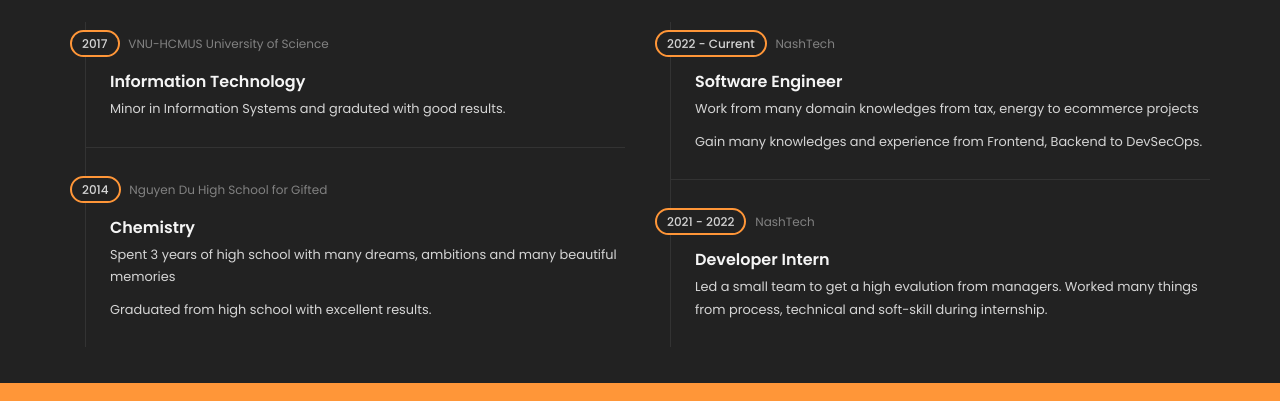
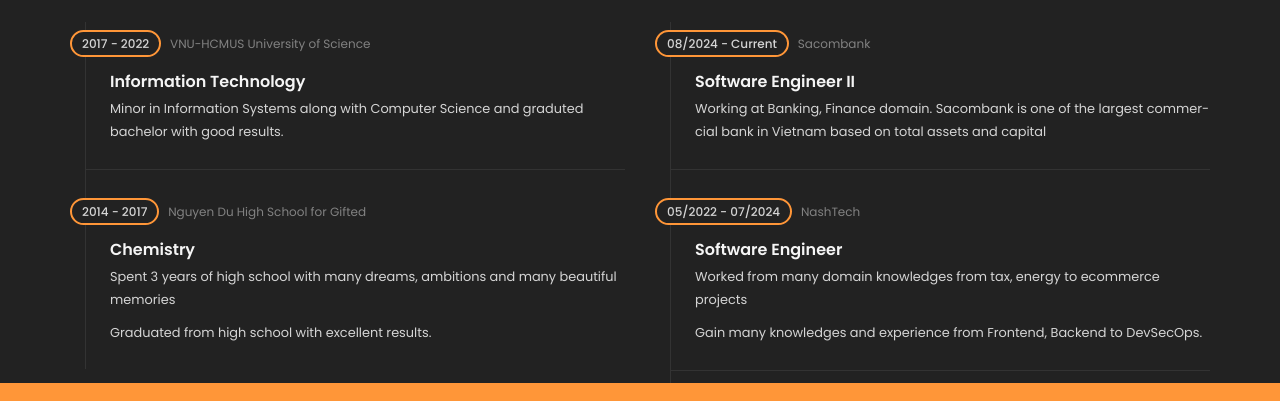
Before and after one commit to huy312100/Portfolio, a plain HTML site: page experience.html in a window 1280 px wide. Shown: the part 417-818 px from the top of the page. Drawn offline with Linux system fonts and the light colour scheme; some packages are replaced by stand-ins of ours.

Commit message:
Update info

```diff
--- a/experience.html
+++ b/experience.html
@@ -60,14 +60,14 @@
 
                   <div id="timeline_1" class="timeline clearfix">
                     <div class="timeline-item clearfix">
-                      <h5 class="item-period ">2017</h5>
+                      <h5 class="item-period ">2017 - 2022</h5>
                       <span class="item-company">VNU-HCMUS University of Science</span>
                       <h4 class="item-title">Information Technology</h4>
-                      <p>Minor in Information Systems and graduted with good results.</p>
+                      <p>Minor in Information Systems along with Computer Science and graduted bachelor with good results.</p>
                     </div>
 
                     <div class="timeline-item clearfix">
-                      <h5 class="item-period ">2014</h5>
+                      <h5 class="item-period ">2014 - 2017</h5>
                       <span class="item-company">Nguyen Du High School for Gifted</span>
                       <h4 class="item-title">Chemistry</h4>
                       <p>Spent 3 years of high school with many dreams, ambitions and many
@@ -85,18 +85,25 @@
 
                   <div id="timeline_2" class="timeline clearfix">
                     <div class="timeline-item clearfix">
-                      <h5 class="item-period current">2022 - Current</h5>
+                      <h5 class="item-period current">08/2024 - Current</h5>
+                      <span class="item-company">Sacombank</span>
+                      <h4 class="item-title">Software Engineer II</h4>
+                      <p>Working at Banking, Finance domain. Sacombank is one of the largest commercial bank in Vietnam based on total assets and capital</p>
+                    </div>
+
+                    <div class="timeline-item clearfix">
+                      <h5 class="item-period current">05/2022 - 07/2024</h5>
                       <span class="item-company">NashTech</span>
                       <h4 class="item-title">Software Engineer</h4>
-                      <p>Work from many domain knowledges from tax, energy to ecommerce projects</p>
+                      <p>Worked from many domain knowledges from tax, energy to ecommerce projects</p>
                       <p>Gain many knowledges and experience from Frontend, Backend to DevSecOps.</p>
                     </div>
 
                     <div class="timeline-item clearfix">
-                      <h5 class="item-period ">2021 - 2022</h5>
+                      <h5 class="item-period ">12/2021 - 04/2022</h5>
                       <span class="item-company">NashTech</span>
                       <h4 class="item-title">Developer Intern</h4>
-                      <p>Led a small team to get a high evalution from managers. Worked many things
+                      <p>Led a small team and get a high evalution from managers. Worked many things
                         from process, technical and soft-skill during internship.
                       </p>
                     </div>
```
Also changed, not shown: index.html (+1 -1 lines).
